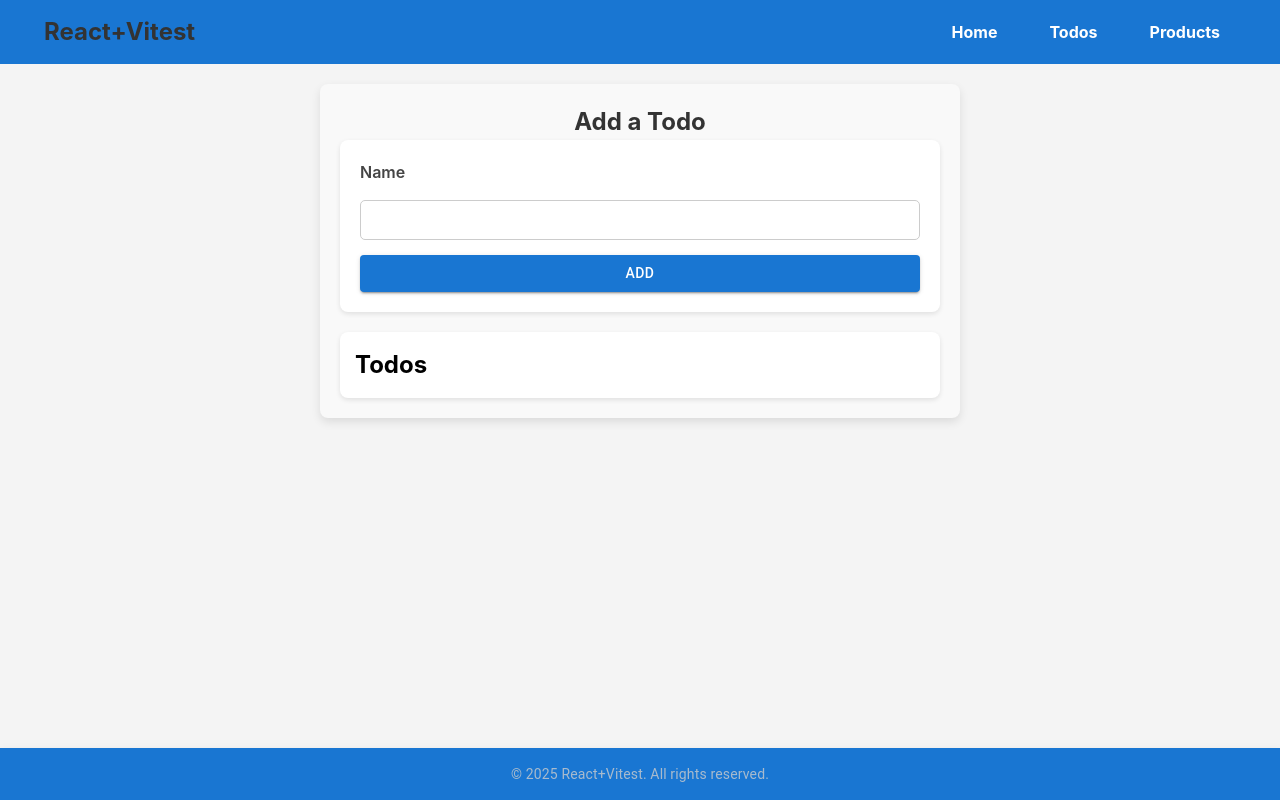
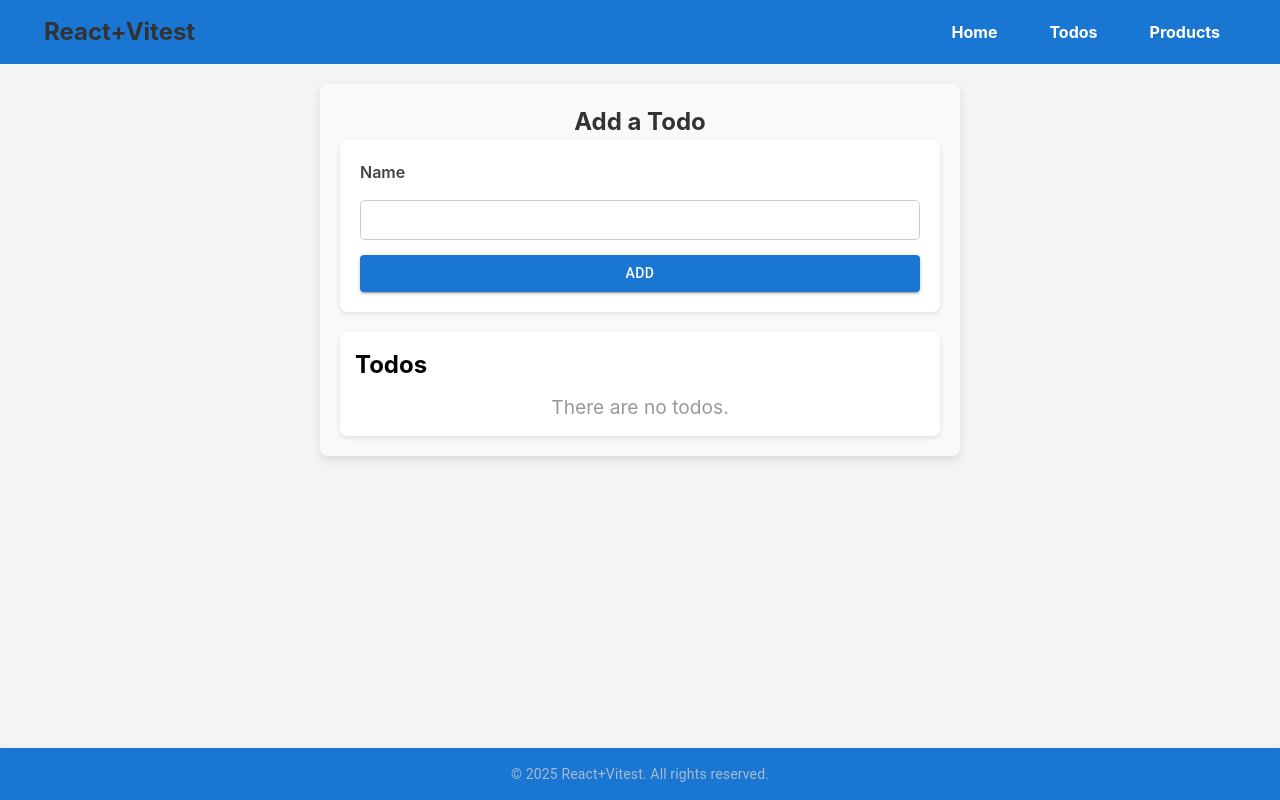
Before and after one commit to AkramAltaf/react-vitest, a React (Vite) app: page /todos in a window 1280 px wide. Built offline with nearby package versions, Linux system fonts and the light colour scheme.

Commit message:
updated todos

```diff
--- a/src/pages/todo/todo-list.module.scss
+++ b/src/pages/todo/todo-list.module.scss
@@ -22,3 +22,10 @@
   border-radius: 8px;
   box-shadow: 0px 2px 5px rgba(0, 0, 0, 0.1);
 }
+
+.noTodosMessage {
+  font-size: 1.2rem;
+  color: #999;
+  text-align: center;
+  margin-top: 10px;
+}
--- a/src/pages/todo/todo-list.tsx
+++ b/src/pages/todo/todo-list.tsx
@@ -30,6 +30,9 @@ const TodoList: React.FC = () => {
       <TodoForm title={title} setTitle={setTitle} handleSubmit={handleSubmit} />
       <div className={styles.todoItems}>
         <h2>Todos</h2>
+        {todos.length === 0 ? (
+          <p className={styles.noTodosMessage}>There are no todos.</p>
+        ) : (
           <ul>
             {todos.map((todo) => (
               <TodoItem
@@ -40,6 +43,7 @@ const TodoList: React.FC = () => {
               />
             ))}
           </ul>
+        )}
       </div>
     </div>
   );
```
Lines whose indentation alone changed are shown as unchanged.
